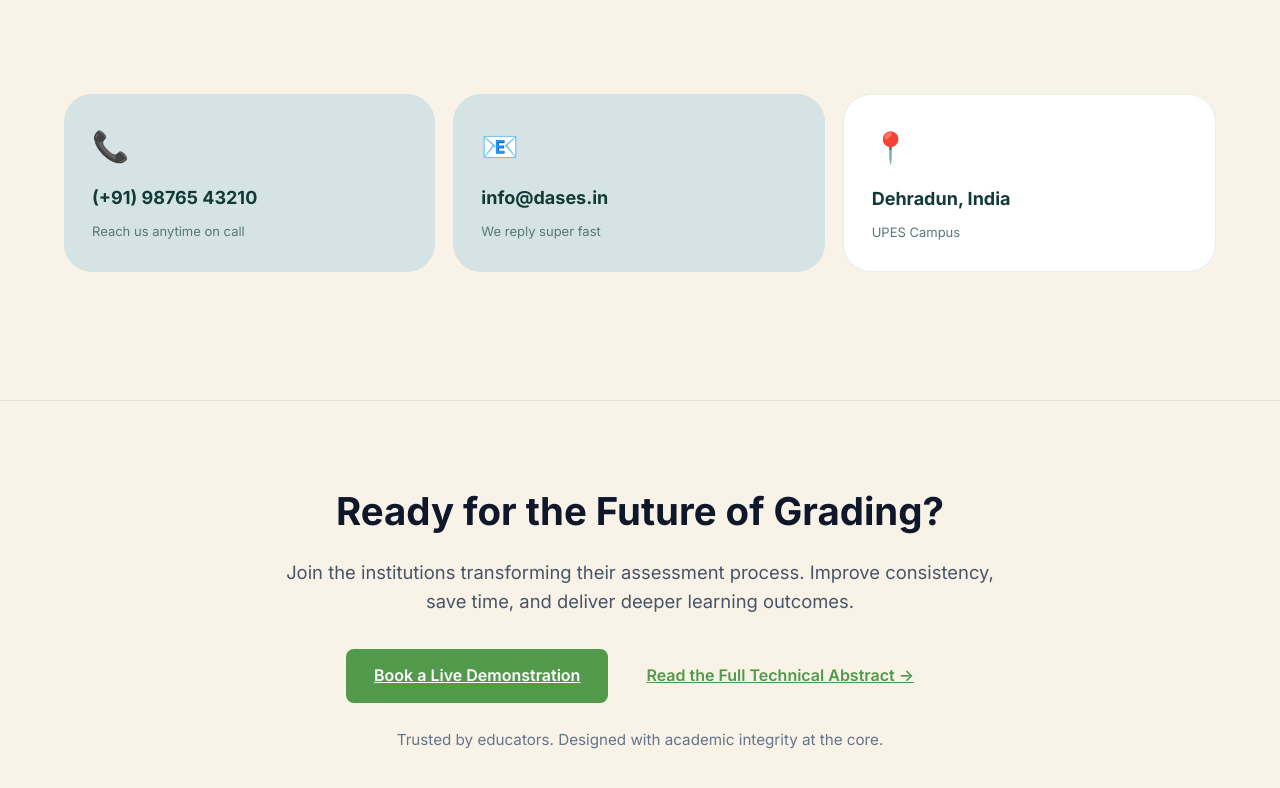
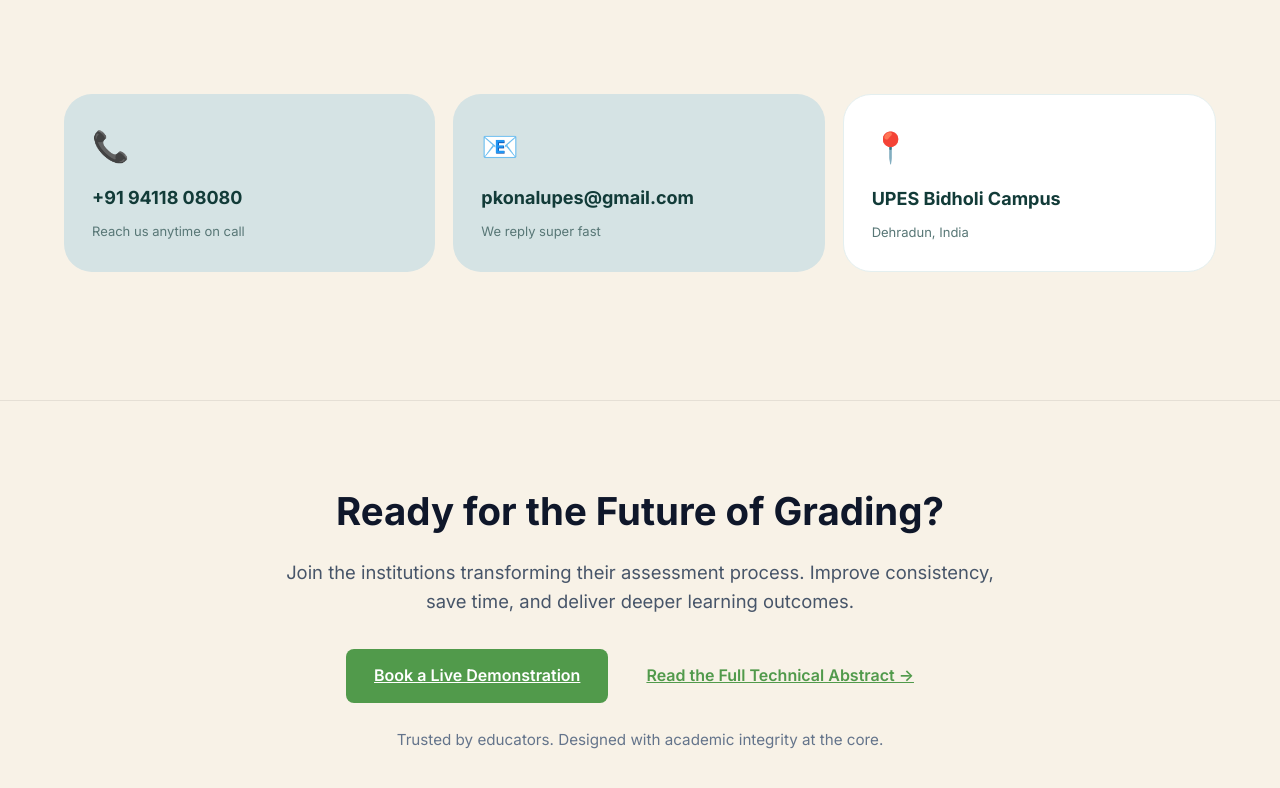
Before and after one commit to BigChalkBox/bcb-website, a Next.js app: page /DASESLanding in a window 1280 px wide. Shown: the part 5668-6456 px from the top of the page. Built offline with nearby package versions, Linux system fonts and the light colour scheme; a web font is replaced by a local one.

Commit message:
contact details added

```diff
--- a/src/components/BookDemoForm.js
+++ b/src/components/BookDemoForm.js
@@ -134,20 +134,20 @@ return (
     <div className={styles.bottomCards}>
       <div className={styles.infoCard}>
         <div className={styles.iconBox}>📞</div>
-        <h4>(+91) 98765 43210</h4>
+        <h4>+91 94118 08080</h4>
         <p>Reach us anytime on call</p>
       </div>
 
       <div className={styles.infoCard}>
         <div className={styles.iconBox}>📧</div>
-        <h4>info@dases.in</h4>
+        <h4>pkonalupes@gmail.com</h4>
         <p>We reply super fast</p>
       </div>
 
       <div className={styles.infoCard}>
         <div className={styles.iconBox}>📍</div>
-        <h4>Dehradun, India</h4>
-        <p>UPES Campus</p>
+        <h4>UPES Bidholi Campus</h4>
+        <p>Dehradun, India</p>
       </div>
     </div>
   </section>
```
